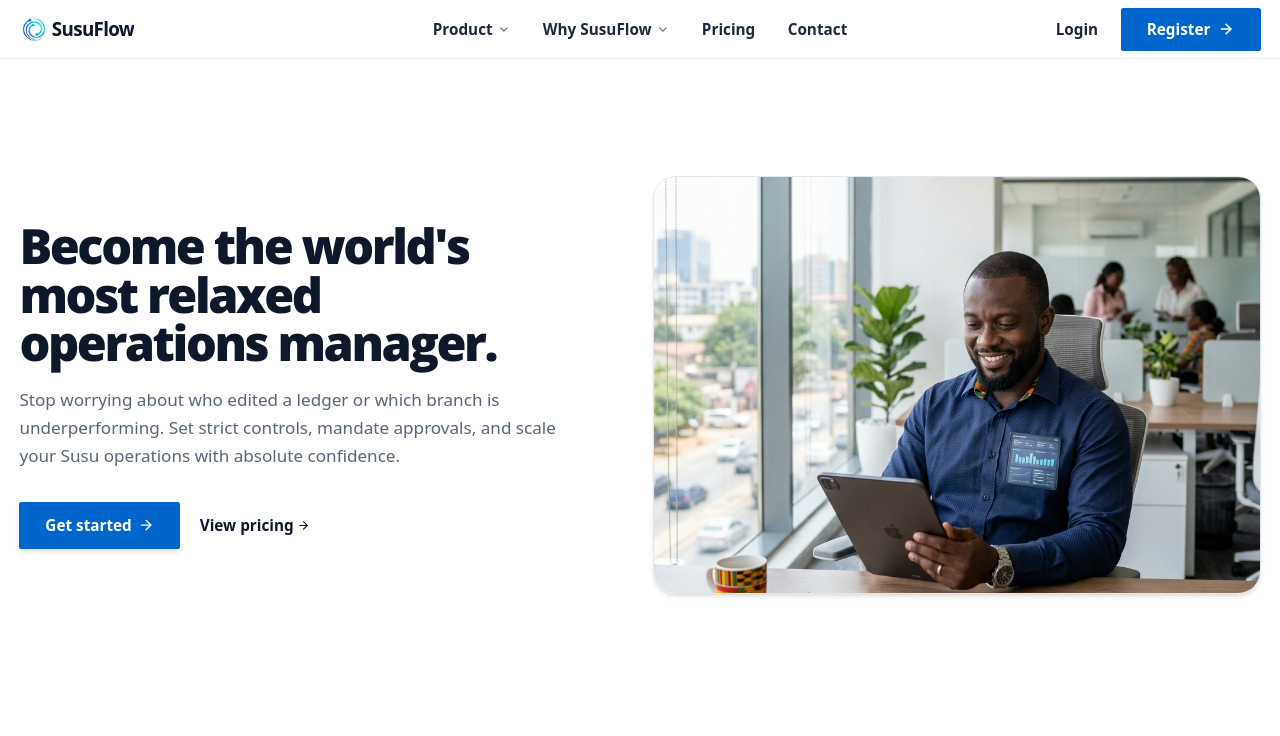
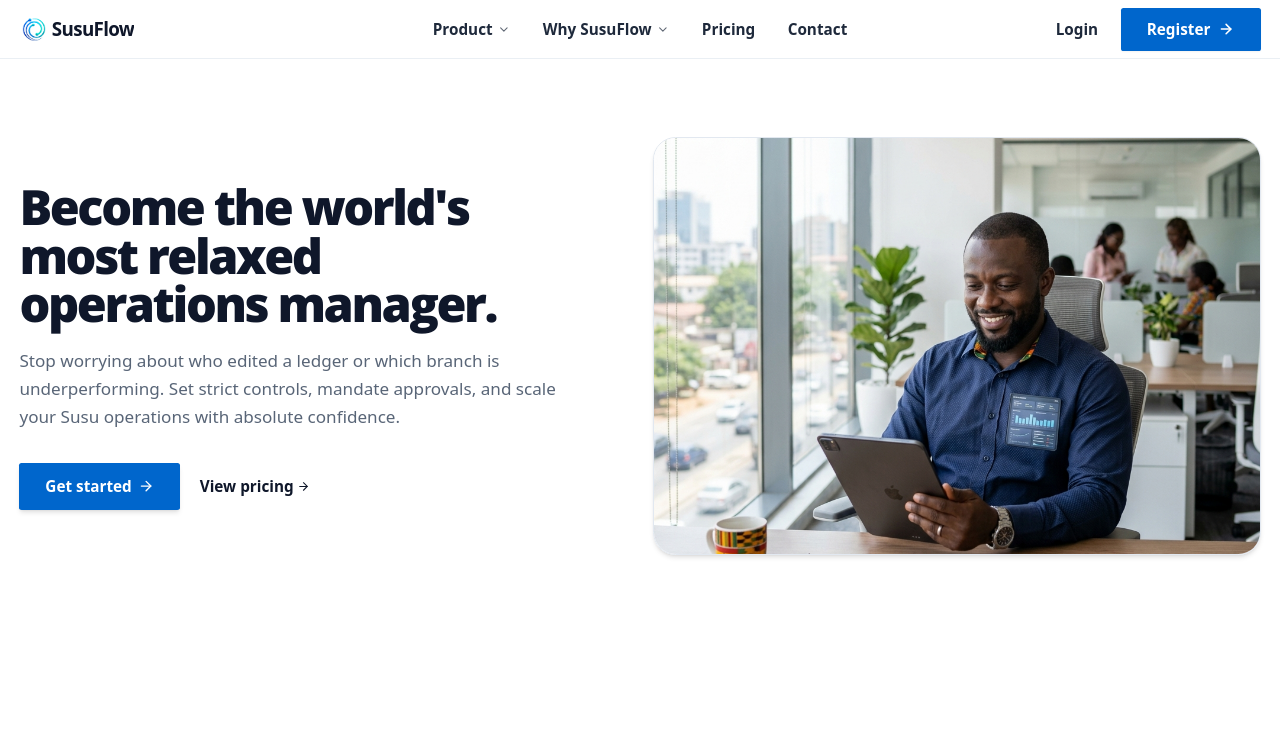
Before and after one commit to Gideon-Dadey/SusuFlow, a Next.js app in the folder apps/web/: page /product/manage-and-control in a window 1280 px wide. Shown: the top 736 px of the page. Built offline with nearby package versions, Linux system fonts and the light colour scheme.

Commit message:
style: reduce excessive top padding on mega menu hero pages

```diff
--- a/apps/web/src/components/marketing/product/product-hero.tsx
+++ b/apps/web/src/components/marketing/product/product-hero.tsx
@@ -23,7 +23,7 @@ export function ProductHero({
   isMockup = false,
 }: ProductHeroProps) {
   return (
-    <section className="relative overflow-hidden bg-white dark:bg-background pb-14 pt-24 sm:pb-20 sm:pt-32 lg:pb-24 lg:pt-36">
+    <section className="relative overflow-hidden bg-white dark:bg-background pb-14 pt-6 sm:pb-20 sm:pt-16 lg:pb-24 lg:pt-24">
       <div
         className="absolute inset-x-0 -top-40 -z-10 transform-gpu overflow-hidden blur-3xl sm:-top-80"
         aria-hidden="true"
```
